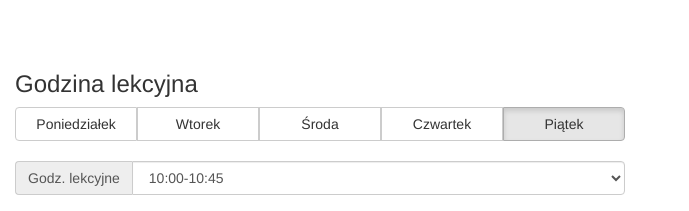
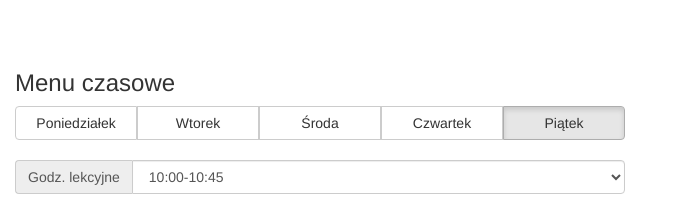
Before and after one commit to skaiaa/mapaszkoly, a plain HTML site: page index.html in a window 1280 px wide. Shown: the part 699-910 px from the top of the page, 0-689 px from the left. Drawn offline with nearby package versions, Linux system fonts and the light colour scheme.

Commit message:
Skomentowane TODO

```diff
--- a/index.html
+++ b/index.html
@@ -19,15 +19,14 @@
 	<!-- Canvas -->
 	<!-- Cały plan szkoły przechowywany w jednym pliku. Każde piętro w odpowiedniej warstwie. Manipulacja poszczególnymi warstwami w celu pokazanie pięter podświetlania sal lekcyjnych -->
 	<div id="canvas">
-
 	</div>
 	<!-- Panel -->
 	<!-- Przyciski, klasy, nauczyciele, guziczki zmienianie daty, godziny, sledzenie. -->
 	<div id="panel">
-		<div id="debug" class="col-xs-12 col-sm-12 col-md-12"></div>
 		<div id="time" class="col-xs-12 col-sm-6 col-md-6">
-			<h3>Godzina lekcyjna</h3>
+			<h3>Menu czasowe</h3>
 			<div data-toggle="buttons">
+				<!-- TODO: dodawać dni przy pomocy skryptu z JSON'a -->
 				<div id="days" class="btn-group btn-group-justified" data-toggle="buttons">
 				  <label id="1" class="btn btn-default col-xs-12">
 				    <input type="radio" name="options" autocomplete="off"> Poniedziałek
@@ -49,7 +48,7 @@
 				<div class="input-group">
 					<span class="input-group-addon" id="">Godz. lekcyjne</span>
 					<select id="lessons" class="form-control col-md-3">
-
+						<!-- TODO: dodawać godziny przy pomocy skryptu z JSON'a -->
 					  	<option id="1"> 8:10-8:55</option>
 						<option id="2"> 9:05-9:50</option>
 						<option id="3">10:00-10:45</option>
@@ -61,6 +60,7 @@
 					</select>
 				</div>
 				<br>
+				<!-- TODO: Przycisk aktywuje pętle aktualizującą, odznacza się po jakiejkolwiek akcji na przyciskach powyżej -->
 				<label id="actual-radio" class="btn btn-primary col-xs-12">
 					<input  type="radio" name="options" autocomplete="off"> Aktualny
 				</label>
@@ -85,6 +85,7 @@
 			Timetable.Time.SetActualTime();
 			Panel.Time.Update(Timetable.Time);
 
+			//TODO: wyrzucić te dane do JSON'a konfiguracyjnego
 			days = ["Niedziela","Poniedziałek","Wtorek","Środa","Czwartek","Piątek","Sobota"];
 			lessons = ["Zerówka","1","2","3","4","5","6","7","8"]
 				console.log(days[Timetable.Time.day]);
```
